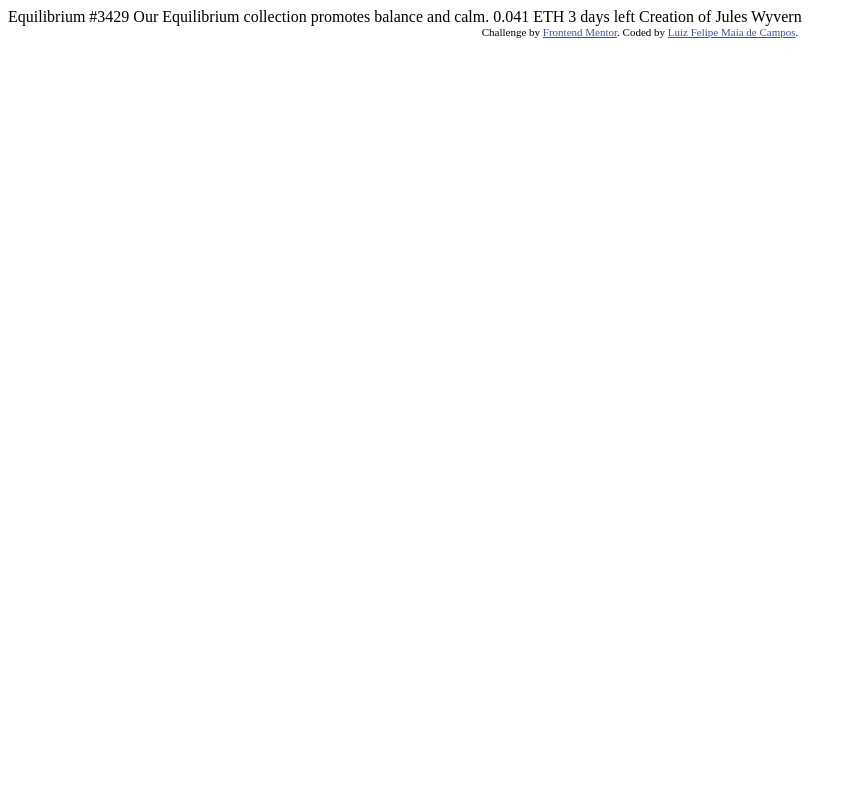
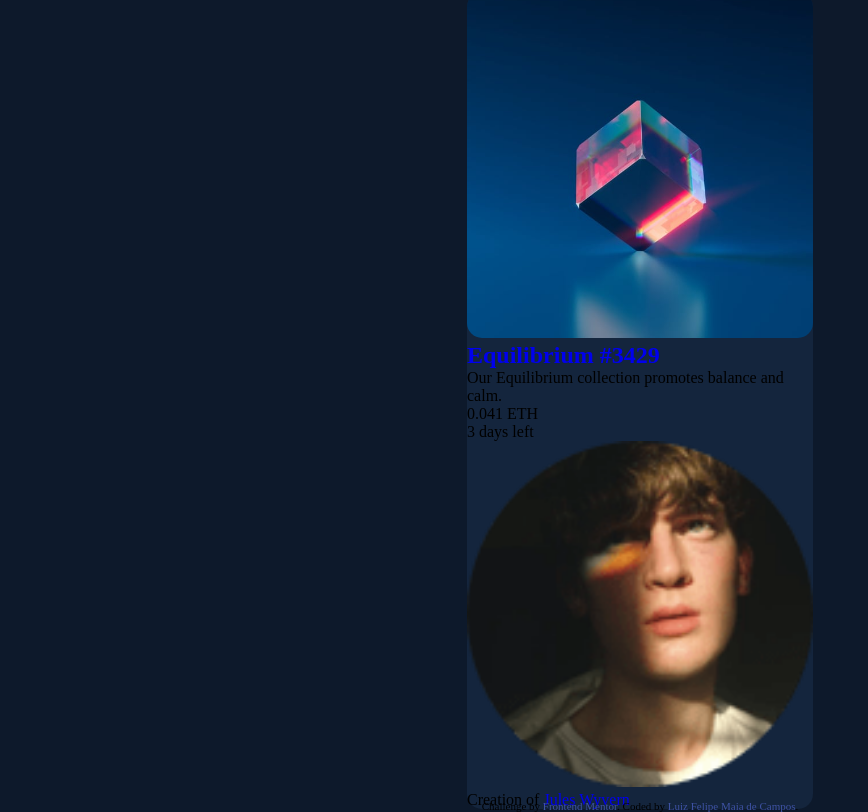
Before and after one commit to Luiz-FelipeC/NFT-preview, a plain HTML site: page index.html in a window 1280 px wide. Shown: the whole page, without its empty margins (0-868 px from the left). Drawn offline with Linux system fonts and the light colour scheme.

Commit message:
Start CSS

```diff
--- a/index.html
+++ b/index.html
@@ -1,31 +1,44 @@
 <!DOCTYPE html>
 <html lang="en">
+
 <head>
   <meta charset="UTF-8">
   <meta name="viewport" content="width=device-width, initial-scale=1.0">
   <title>NFT preview card component</title>
   <link rel="shortcut icon" href="/images/favicon-32x32.png" type="image/x-icon">
-  <link rel="stylesheet" href="/src/reset.css">
-  <link rel="stylesheet" href="/src/style.css">
+  <link rel="stylesheet" href="./src/reset.css">
+  <link rel="stylesheet" href="./src/variables.css">
+  <link rel="stylesheet" href="./src/style.css">
+</head>
+
+<body>
+  <main>
+    <div class="card">
+      <a href="#">
+        <img src="./images/image-equilibrium.jpg" alt="Equilibrium Image">
+      </a>
+      <a href="#">
+        <h2>Equilibrium #3429</h2>
+      </a>
+      <p>Our Equilibrium collection promotes balance and calm.</p>
+      <div class="info">
+        <p>0.041 ETH</p>
+        <p>3 days left</p>
+      </div>
+      <div>
+        <img src="/images/image-avatar.png" alt="Creator">
+        <p>Creation of <a href="#">Jules Wyvern</a></p>
+      </div>
+    </div>
+  </main>
 
 
 
-
-</head>
-<body>
-
-  Equilibrium #3429
-
-  Our Equilibrium collection promotes balance and calm.
-
-  0.041 ETH
-  3 days left
-
-  Creation of Jules Wyvern
 
   <div class="attribution">
     Challenge by <a href="https://www.frontendmentor.io?ref=challenge" target="_blank">Frontend Mentor</a>.
     Coded by <a href="https://github.com/Luiz-FelipeC">Luiz Felipe Maia de Campos</a>.
   </div>
 </body>
+
 </html>
--- a/src/reset.css
+++ b/src/reset.css
@@ -0,0 +1,9 @@
+* {
+    margin: 0;
+    padding: 0;
+    box-sizing: border-box;
+}
+
+a {
+    text-decoration: none;
+}
--- a/src/style.css
+++ b/src/style.css
@@ -1,2 +1,26 @@
 .attribution { font-size: 11px; text-align: center; }
 .attribution a { color: hsl(228, 45%, 44%); }
+
+
+body {
+    background-color: var(--neutral-dark);
+}
+
+main {
+    display: flex;
+    justify-content: center;
+    align-items: center;
+    height: 100vh;
+}
+
+
+.card {
+    max-width: 346px;
+    background-color: var(--neutral-medium);
+    border-radius: 15px;
+}
+
+img{
+    width: 100%;
+    border-radius: 15px;
+}
--- /dev/null
+++ b/src/variables.css
@@ -0,0 +1,8 @@
+:root {
+    --primary-soft: hsl(215, 51%, 70%);
+    --primary-medium: hsl(178, 100%, 50%);
+
+    --neutral-dark: hsl(217, 54%, 11%);
+    --neutral-medium: hsl(216, 50%, 16%);
+    --neutral-soft: hsl(215, 32%, 27%);
+}
```
Also changed, not shown: src/variable.css (deleted), 2 other files.
